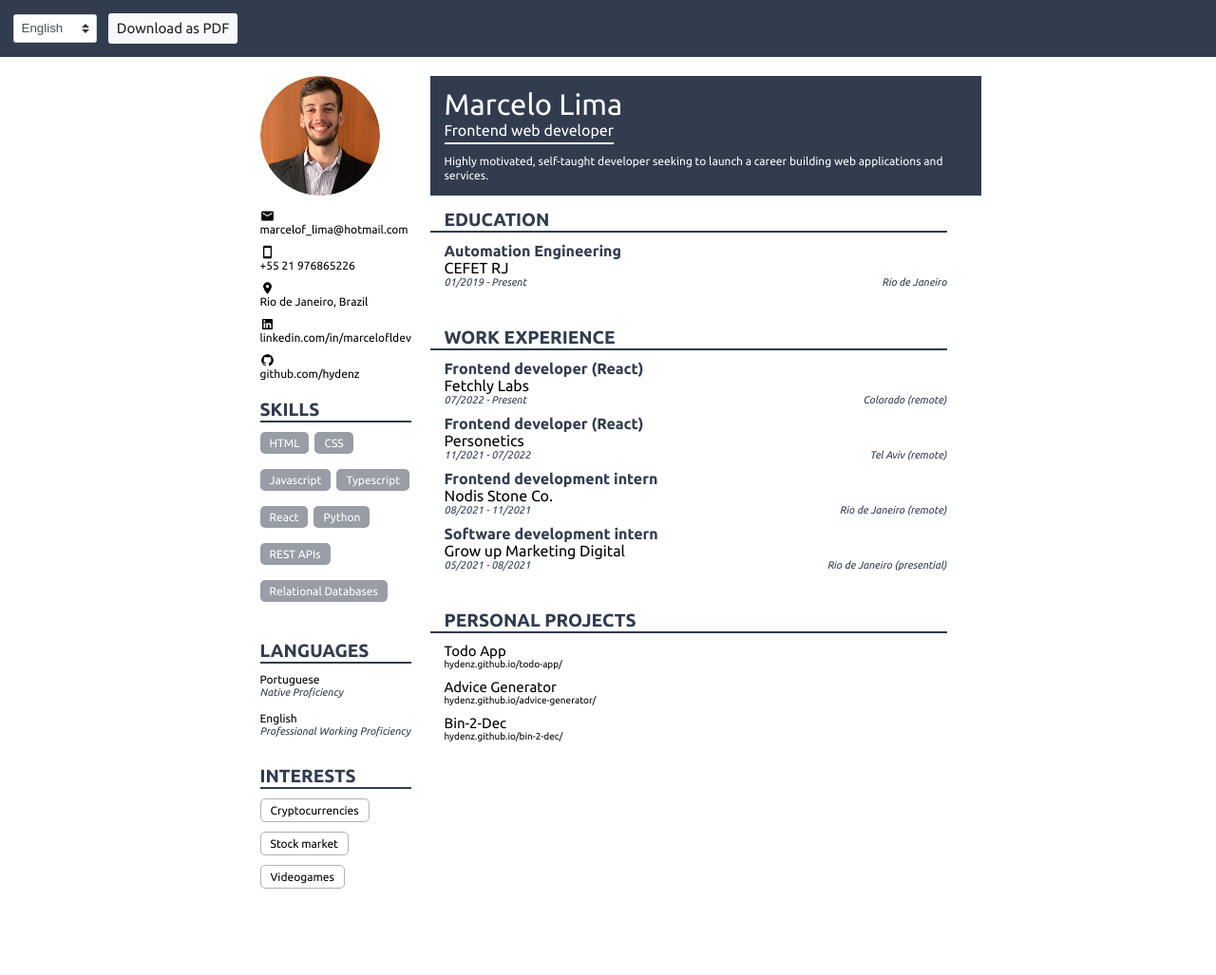
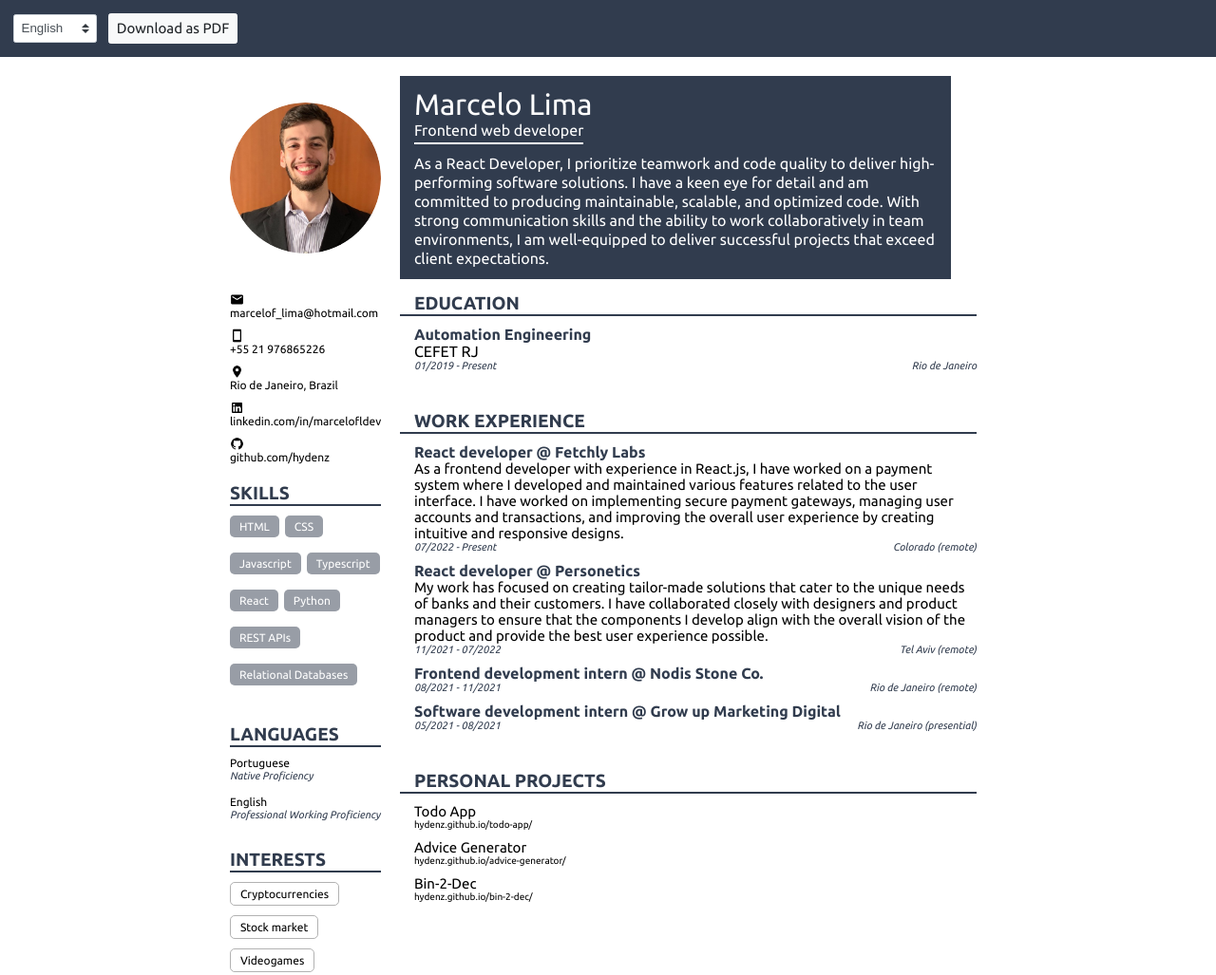
Before and after one commit to hydenz/resume, a website built with Vite: page index.html in a window 1280 px wide. Shown: the whole page at 95% size. Before the commit the page ends 956 px from the top, so only its background shows below. Built offline with nearby package versions, Linux system fonts and the light colour scheme.

Commit message:
feat: add work experiences description

```diff
--- a/index.html
+++ b/index.html
@@ -40,8 +40,12 @@
         <h1>Marcelo Lima</h1>
         <h2 data-translate="header-title">Frontend web developer</h2>
         <p data-translate="header-description">
-          Highly motivated, self-taught developer seeking to launch a career
-          building web applications and services.
+          As a React Developer, I prioritize teamwork and code quality to
+          deliver high-performing software solutions. I have a keen eye for
+          detail and am committed to producing maintainable, scalable, and
+          optimized code. With strong communication skills and the ability to
+          work collaboratively in team environments, I am well-equipped to
+          deliver successful projects that exceed client expectations.
         </p>
       </div>
       <div class="aside">
@@ -65,7 +69,10 @@
             >
           </li>
           <li class="networking-item">
-            <a href="https://www.linkedin.com/in/marcelofldev/" target="_blank">
+            <a
+              href="https://www.linkedin.com/in/marcelofldev/?locale=en_US"
+              target="_blank"
+            >
               <img src="./assets/linkedin.png" alt="" />
               <span>linkedin.com/in/marcelofldev</span>
             </a>
@@ -134,9 +141,16 @@
           >
           <hr class="separator" />
           <div class="info-subtitle" data-translate="work-exp-4-title">
-            Frontend developer (React)
+            React developer @ Fetchly Labs
           </div>
-          <div class="info-name">Fetchly Labs</div>
+          <p class="info-description">
+            As a frontend developer with experience in React.js, I have worked
+            on a payment system where I developed and maintained various
+            features related to the user interface. I have worked on
+            implementing secure payment gateways, managing user accounts and
+            transactions, and improving the overall user experience by creating
+            intuitive and responsive designs.
+          </p>
           <div>
             <i class="date" data-translate="work-exp-4-date"
               >07/2022 - Present</i
@@ -146,9 +160,15 @@
             >
           </div>
           <div class="info-subtitle" data-translate="work-exp-3-title">
-            Frontend developer (React)
+            React developer @ Personetics
           </div>
-          <div class="info-name">Personetics</div>
+          <p class="info-description">
+            My work has focused on creating tailor-made solutions that cater to
+            the unique needs of banks and their customers. I have collaborated
+            closely with designers and product managers to ensure that the
+            components I develop align with the overall vision of the product
+            and provide the best user experience possible.
+          </p>
           <div>
             <i class="date">11/2021 - 07/2022</i>
             <i class="location" data-translate="work-exp-3-location"
@@ -156,9 +176,8 @@
             >
           </div>
           <div class="info-subtitle" data-translate="work-exp-2-title">
-            Frontend development intern
+            Frontend development intern @ Nodis Stone Co.
           </div>
-          <div class="info-name">Nodis Stone Co.</div>
           <div>
             <i class="date">08/2021 - 11/2021</i>
             <i class="location" data-translate="work-exp-2-location"
@@ -166,9 +185,8 @@
             >
           </div>
           <div class="info-subtitle" data-translate="work-exp-1-title">
-            Software development intern
+            Software development intern @ Grow up Marketing Digital
           </div>
-          <div class="info-name">Grow up Marketing Digital</div>
           <div>
             <i class="date">05/2021 - 08/2021</i>
             <i class="location" data-translate="work-exp-1-location"
--- a/style.css
+++ b/style.css
@@ -50,14 +50,14 @@ header {
 .resume {
   display: grid;
   grid-template-columns: 205px 1fr;
-  grid-template-rows: 126px 1fr;
+  grid-template-rows: max-content 1fr;
   margin-inline: auto;
   width: max-content;
   padding-block: 2rem;
 }
 
 .profile-pic {
-  height: 100%;
+  width: 100%;
   border-radius: 50%;
 }
 
@@ -83,8 +83,13 @@ header {
 
 .header p {
   margin-top: 1rem;
-  font-size: 1.2rem;
-  line-height: 15px;
+  font-size: 1.6rem;
+  line-height: 20px;
+}
+
+.picture {
+  display: flex;
+  align-items: center;
 }
 
 .picture,
@@ -127,6 +132,11 @@ header {
   margin-top: 1rem;
   color: var(--blue);
   font-size: 1.6rem;
+}
+
+.info-description {
+  font-size: 1.5rem;
+  max-width: 70ch;
 }
 
 .info-name {
@@ -264,10 +274,17 @@ i {
   }
 
   .picture {
-    margin-inline: auto;
+    width: 100%;
+  }
+
+  .profile-pic {
+    height: 100%;
+    width: 100%;
+    object-fit: contain;
   }
 
   .header {
     margin-top: 2rem;
+    width: 100%;
   }
 }
```
